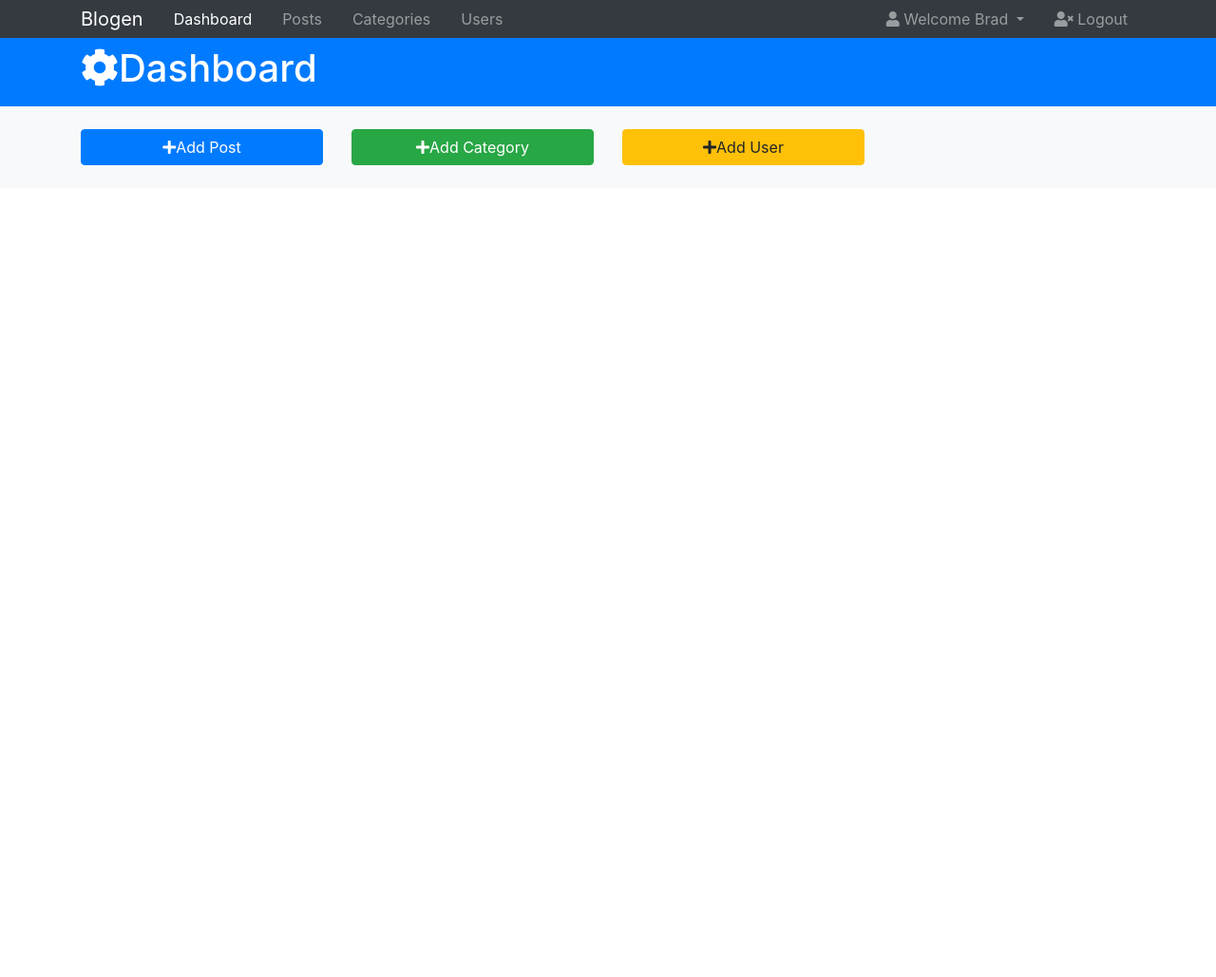
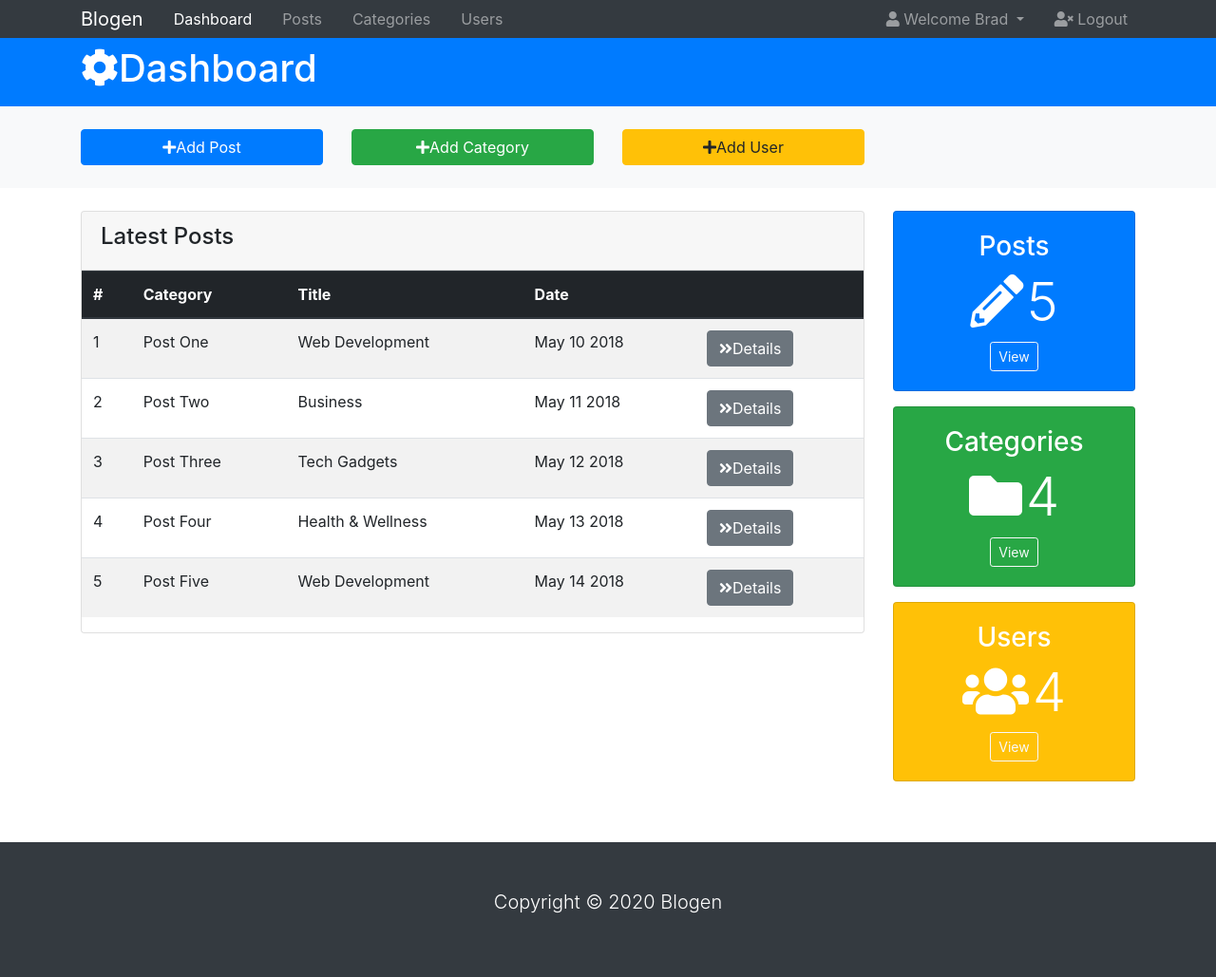
Before and after one commit to CoderGuy614/Bootstrap4---Theme---Blogen, a plain HTML site: page index.html in a window 1280 px wide. Shown: the whole page at 95% size. Before the commit the page ends 800 px from the top, so only its background shows below. Drawn offline with nearby package versions, Linux system fonts and the light colour scheme.

Commit message:
Dashboard page Completed

```diff
--- a/index.html
+++ b/index.html
@@ -122,6 +122,135 @@
         </div>
       </div>
     </section>
+
+    <!-- Posts  -->
+
+    <section id="posts">
+      <div class="container">
+        <div class="row">
+          <div class="col-md-9">
+            <div class="card">
+              <div class="card-header">
+                <h4>Latest Posts</h4>
+              </div>
+              <table class="table table-striped">
+                <thead class="thead-dark">
+                  <tr>
+                    <th>#</th>
+                    <th>Category</th>
+                    <th>Title</th>
+                    <th>Date</th>
+                    <th></th>
+                  </tr>
+                </thead>
+                <tbody>
+                  <tr>
+                    <td>1</td>
+                    <td>Post One</td>
+                    <td>Web Development</td>
+                    <td>May 10 2018</td>
+                    <td>
+                      <a href="details.html" class="btn btn-secondary"
+                        ><i class="fas fa-angle-double-right"></i>Details</a
+                      >
+                    </td>
+                  </tr>
+                  <tr>
+                    <td>2</td>
+                    <td>Post Two</td>
+                    <td>Business</td>
+                    <td>May 11 2018</td>
+                    <td>
+                      <a href="details.html" class="btn btn-secondary"
+                        ><i class="fas fa-angle-double-right"></i>Details</a
+                      >
+                    </td>
+                  </tr>
+                  <tr>
+                    <td>3</td>
+                    <td>Post Three</td>
+                    <td>Tech Gadgets</td>
+                    <td>May 12 2018</td>
+                    <td>
+                      <a href="details.html" class="btn btn-secondary"
+                        ><i class="fas fa-angle-double-right"></i>Details</a
+                      >
+                    </td>
+                  </tr>
+                  <tr>
+                    <td>4</td>
+                    <td>Post Four</td>
+                    <td>Health & Wellness</td>
+                    <td>May 13 2018</td>
+                    <td>
+                      <a href="details.html" class="btn btn-secondary"
+                        ><i class="fas fa-angle-double-right"></i>Details</a
+                      >
+                    </td>
+                  </tr>
+                  <tr>
+                    <td>5</td>
+                    <td>Post Five</td>
+                    <td>Web Development</td>
+                    <td>May 14 2018</td>
+                    <td>
+                      <a href="details.html" class="btn btn-secondary"
+                        ><i class="fas fa-angle-double-right"></i>Details</a
+                      >
+                    </td>
+                  </tr>
+                </tbody>
+              </table>
+            </div>
+          </div>
+          <div class="col-md-3">
+            <div class="card text-center bg-primary text-white mb-3">
+              <div class="card-body">
+                <h3>Posts</h3>
+                <h4 class="display-4">
+                  <i class="fas fa-pencil-alt mr-1"></i>5
+                </h4>
+                <a href="posts.html" class="btn btn-outline-light btn-sm"
+                  >View</a
+                >
+              </div>
+            </div>
+            <div class="card text-center bg-success text-white mb-3">
+              <div class="card-body">
+                <h3>Categories</h3>
+                <h4 class="display-4"><i class="fas fa-folder mr-1"></i>4</h4>
+                <a href="categories.html" class="btn btn-outline-light btn-sm"
+                  >View</a
+                >
+              </div>
+            </div>
+            <div class="card text-center bg-warning text-white mb-3">
+              <div class="card-body">
+                <h3>Users</h3>
+                <h4 class="display-4"><i class="fas fa-users mr-1"></i>4</h4>
+                <a href="users.html" class="btn btn-outline-light btn-sm"
+                  >View</a
+                >
+              </div>
+            </div>
+          </div>
+        </div>
+      </div>
+    </section>
+
+    <!-- Footer -->
+
+    <footer id="main-footer" class="bg-dark text-white mt-5 p-5">
+      <div class="container">
+        <div class="row">
+          <div class="col">
+            <p class="lead text-center">
+              Copyright &copy; <span id="year"></span> Blogen
+            </p>
+          </div>
+        </div>
+      </div>
+    </footer>
 
     <!-- Modals  -->
 
```
